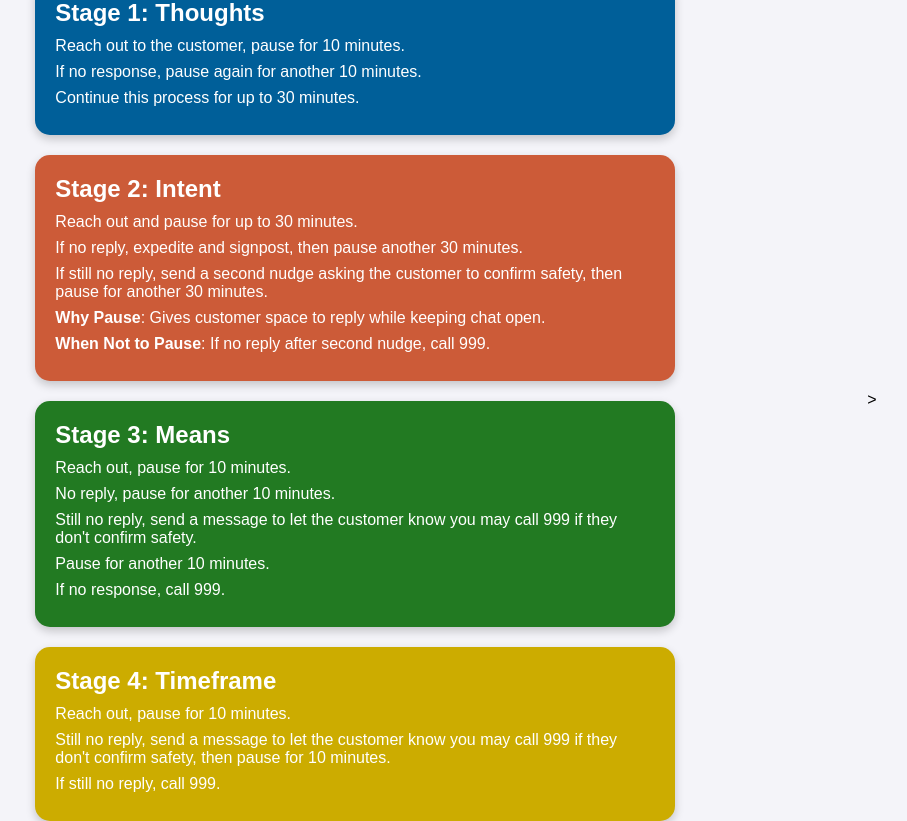
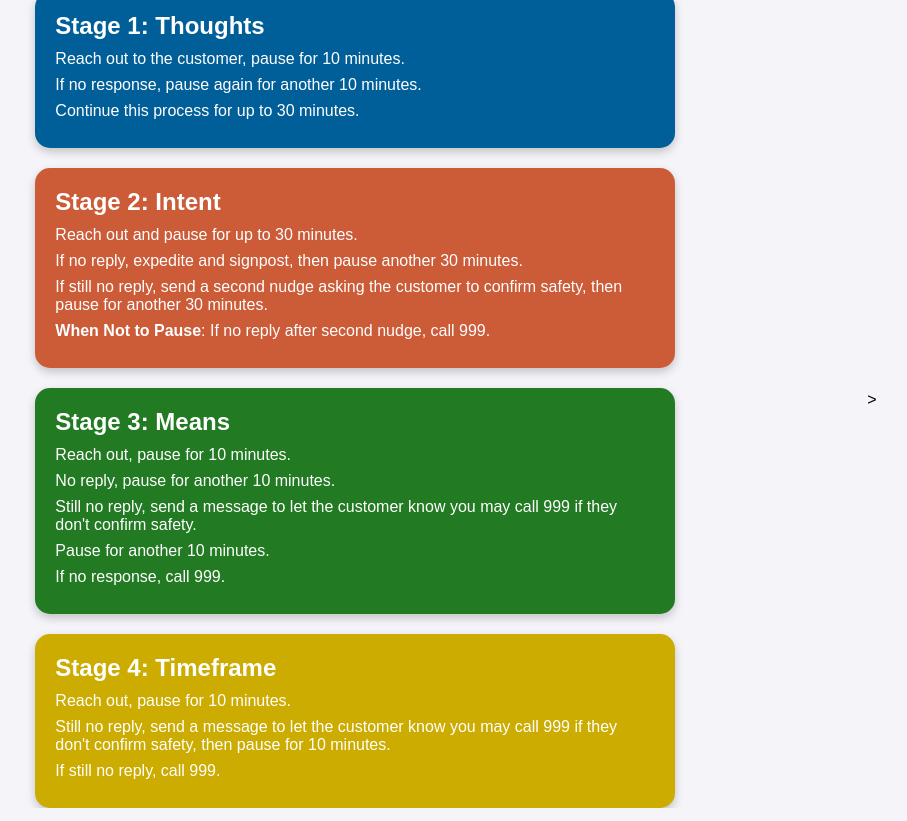
Before and after one commit to Danielleh62/Flowchart, a plain HTML site: page index.html in a window 1280 px wide. Shown: the whole page, without its empty margins (280-1187 px from the left). Drawn offline with Linux system fonts and the light colour scheme.

Commit message:
Update index.html

```diff
--- a/index.html
+++ b/index.html
@@ -19,11 +19,9 @@
         <div class="stage" id="stage2">
             <div class="stage-number">Stage 2: Intent</div>
             <ul>
-
                 <li>Reach out and pause for up to 30 minutes.</li>
                 <li>If no reply, expedite and signpost, then pause another 30 minutes.</li>
                 <li>If still no reply, send a second nudge asking the customer to confirm safety, then pause for another 30 minutes.</li>
-                <li><strong>Why Pause</strong>: Gives customer space to reply while keeping chat open.</li>
                 <li><strong>When Not to Pause</strong>: If no reply after second nudge, call 999.</li>
             </ul>
         </div>
```
